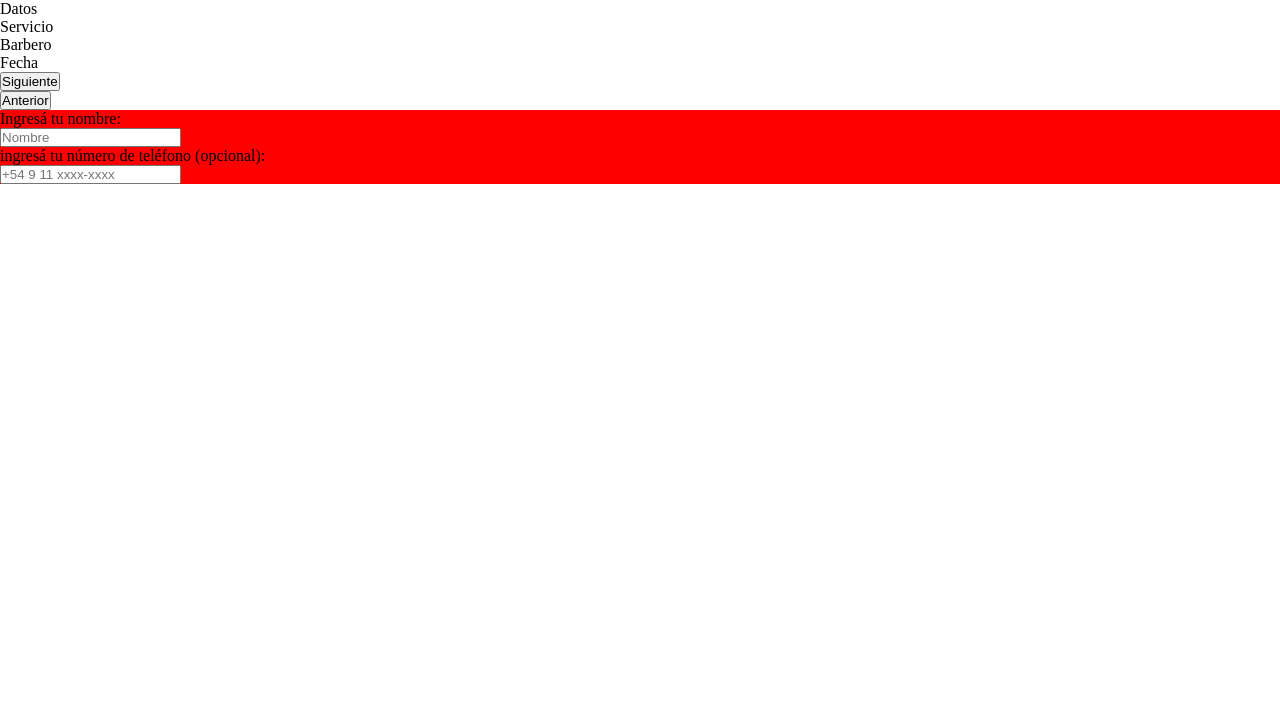
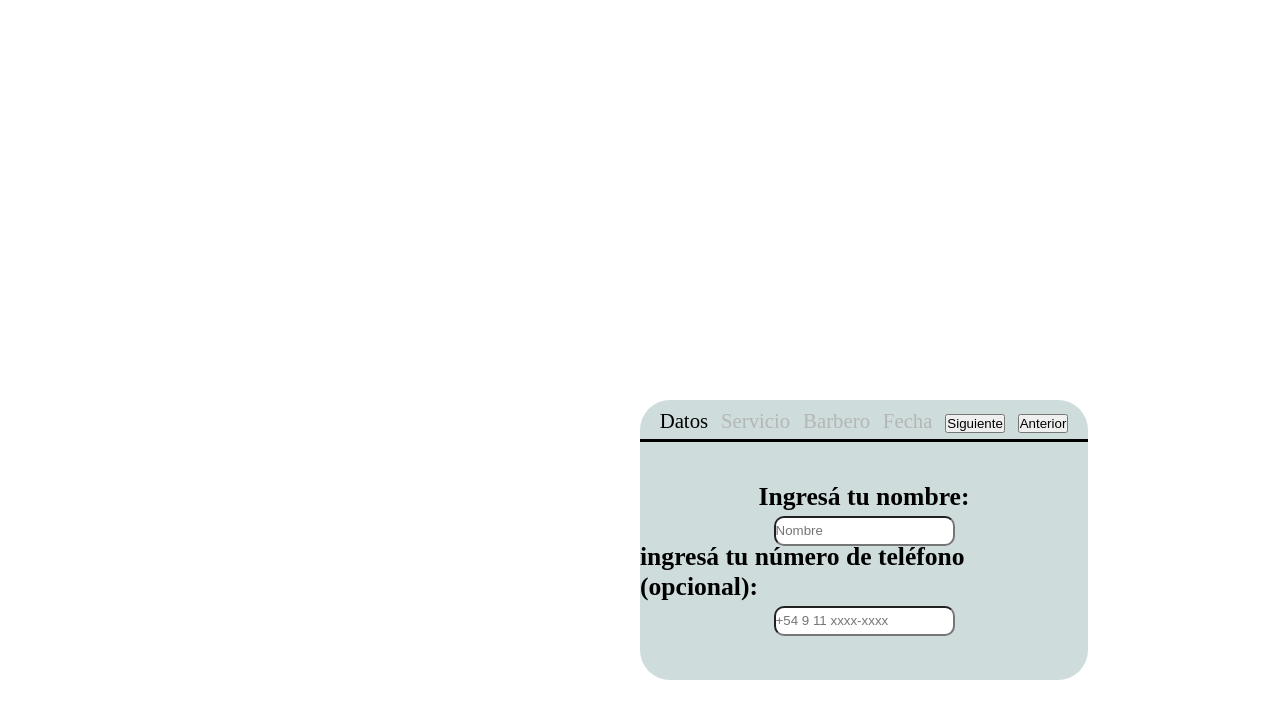
Before and after one commit to shuzi-sys/LookFusion-Front-end, a React (Vite) app: page /reservar in a window 1280 px wide. Shown: the top 718 px of the page. Built offline with nearby package versions, Linux system fonts and the light colour scheme; a web font is replaced by a local one.

Commit message:
Changes to appointments section, yet to stilize.

```diff
--- a/src/Reservar.css
+++ b/src/Reservar.css
@@ -1,3 +1,74 @@
-.Form{
-    background:red;
+.FormBox{
+    position: fixed;
+    top:50%;
+    left:50%;
+    display:flex;
+    flex-direction:column;
+    background:rgb(207, 220, 220);
+    width: 35%;
+    height: 35vh;
+    list-style:none;
+    border-radius: 30px;
 }
+
+.FormBox .FormBox-Upper{
+    display:flex;
+    min-height:0;
+    position: relative;
+    height: 15%;
+    justify-content: center;
+}
+
+.FormBox .FormBox-Upper::after{
+    content:"";
+    position:absolute;
+    bottom: 0;
+    width:100%;
+    height:3px;
+    background:black;
+}
+
+.FormBox .FormBox-Upper .Steps{
+    display:flex;
+    flex-direction: row;
+    justify-content: center;
+    color: black;
+    gap: 1vw;
+    font-size: 1.3rem;
+    list-style: none;
+    align-items: center;
+
+}
+
+.FormBox .FormBox-Lower{
+    display:flex;
+    flex-direction: column;
+    align-items: center;
+    justify-content: flex-start;
+    padding-top: 5vh;
+    min-height:0;
+    height: 85%;
+}
+
+.FormBox .FormBox-Lower .Form{
+    display:flex;
+    flex-direction:column;
+    list-style: none;
+    font-size: 1.6rem;
+    font-weight: 700;
+    justify-content: center;
+    align-items: center;
+}
+
+.Box{
+    height: 100%;
+    border-radius: 10px;
+}
+
+.Active{
+    color: black;
+}
+
+.Inactive{
+    color:rgba(178, 178, 178, 0.889);
+}
--- a/src/components/Reservar.jsx
+++ b/src/components/Reservar.jsx
@@ -13,6 +13,7 @@ function FormData({info, setInfo}){
         required placeholder="Nombre"
         value={info.name}
         onChange={(e) => setInfo({...info, name:e.target.value})}
+        className="Box"
         ></input></li>
         <li>ingresá tu número de teléfono (opcional):</li>
         <li><input
@@ -20,6 +21,7 @@ function FormData({info, setInfo}){
         placeholder="+54 9 11 xxxx-xxxx"
         value={info.phone}
         onChange={(e) => setInfo({...info, phone:e.target.value})}
+        className="Box"
         ></input></li>
     </ul>);
 }
@@ -168,7 +170,7 @@ return(
             {steps.map((step)=> (
                 <li
                     key={step.id}
-                    className={step.id === currentStep ? "Active" : ""}
+                    className={step.id === currentStep ? "Active" : "Inactive"}
                 >
                     {step.name}
                 </li>
@@ -176,7 +178,6 @@ return(
             <li><button onClick={(e) =>currentStep < 4 ? SetCurrentStep(currentStep+1) : null}>Siguiente</button></li>
             <li><button onClick={(e) =>currentStep > 1 ? SetCurrentStep(currentStep-1) : null}>Anterior</button></li>
         </ul>
-
         </div>
         <div className="FormBox-Lower">
             {currentStep === 1 && <FormData info={info} setInfo={setInfo} />}
```
